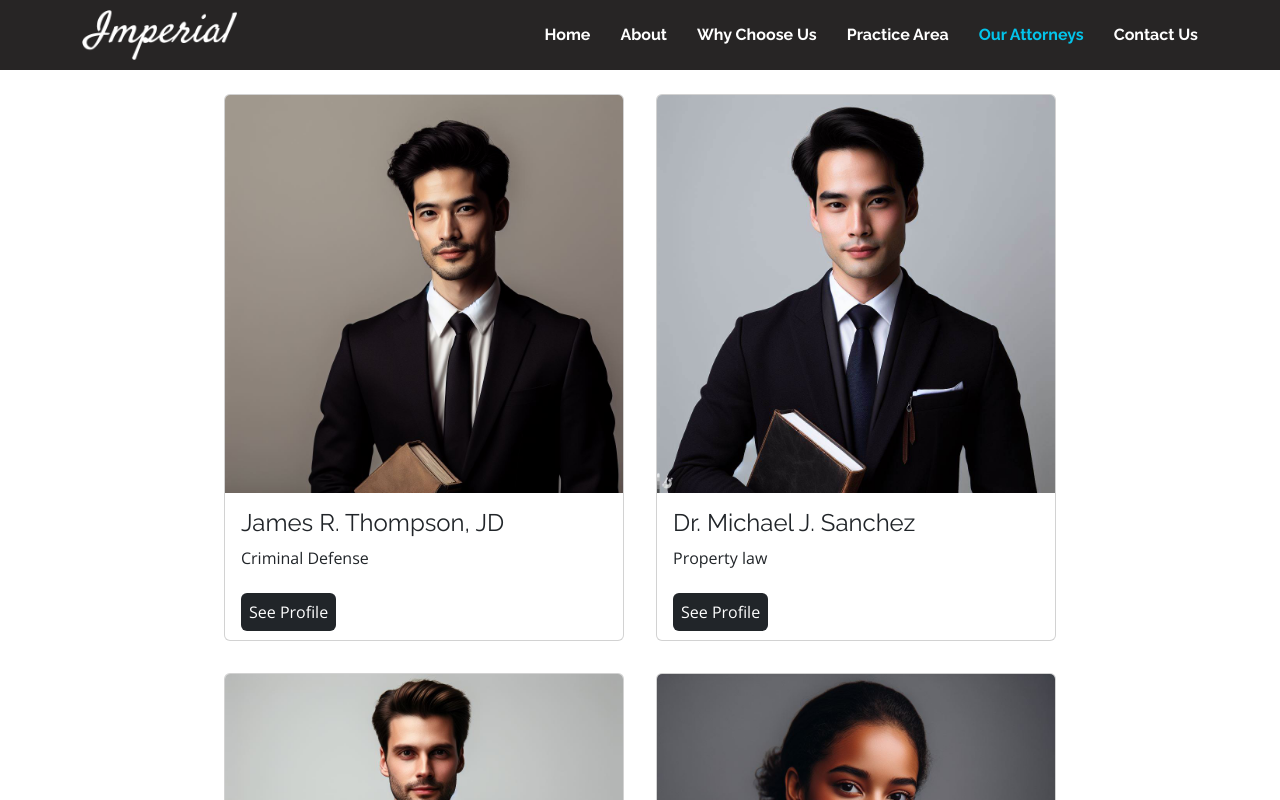
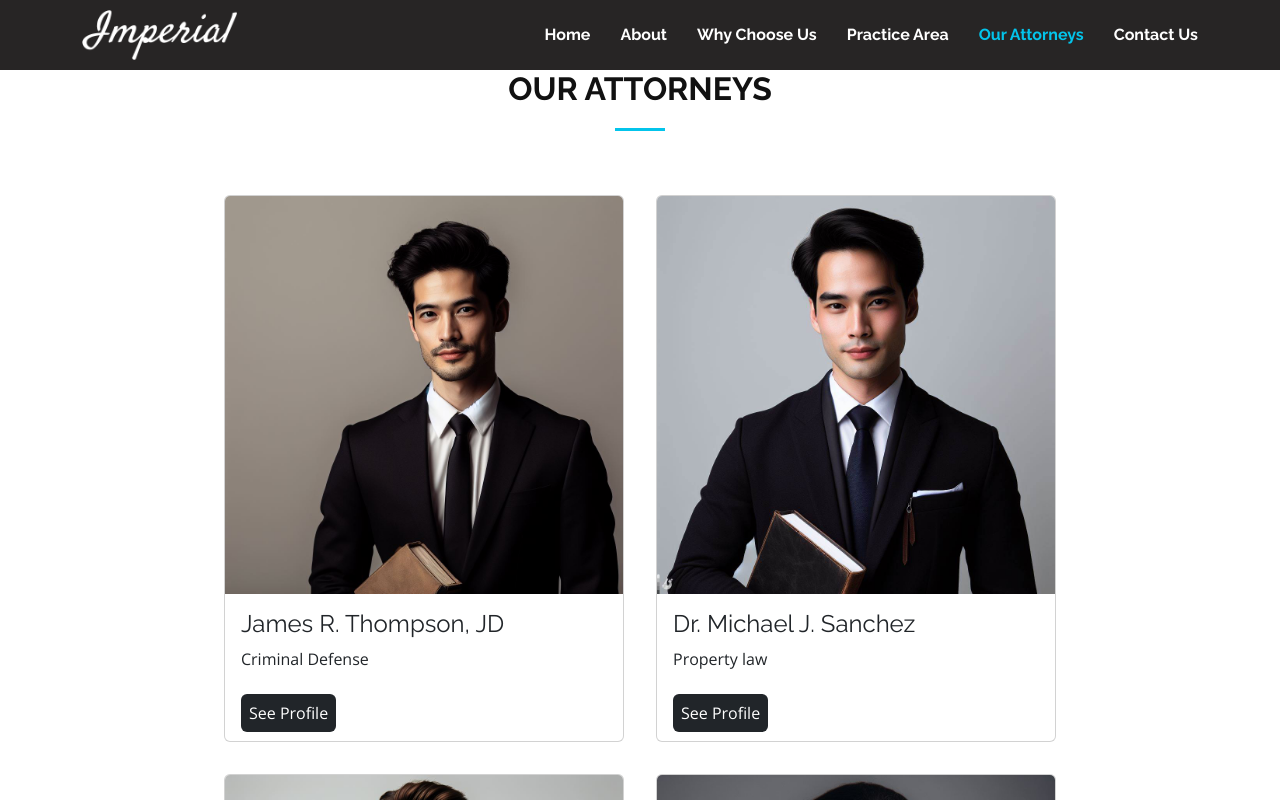
Before and after one commit to KellynCodes/Professional-Law-Corporation, an Angular app: page /our-attorneys in a window 1280 px wide. Shown: the top 800 px of the page. Built offline with nearby package versions, Linux system fonts and the light colour scheme.

Commit message:
our attorney header

```diff
--- a/src/app/pages/attorneys/attorneys.component.html
+++ b/src/app/pages/attorneys/attorneys.component.html
@@ -1,4 +1,9 @@
 <div class="container-fluid">
+  <div class="col-md-12">
+    <h3 class="section-title">Our Attorneys</h3>
+    <div class="section-title-divider"></div>
+    <p class="section-description"></p>
+  </div>
   <div class="row">
     <div class="d-flex justify-content-center g-2 w-100 flex-wrap">
       @for (attorney of attorneyList(); track attorney.id) {
```
